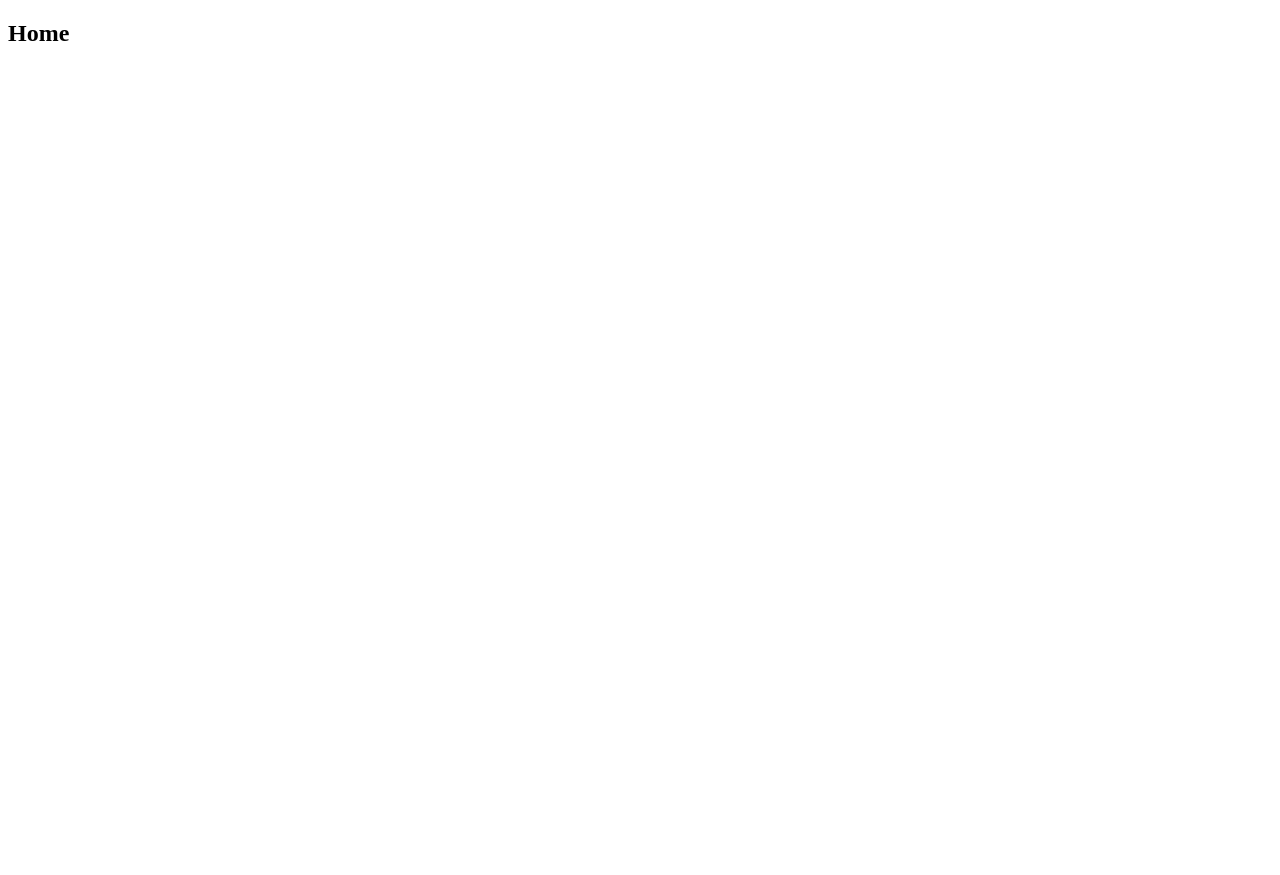
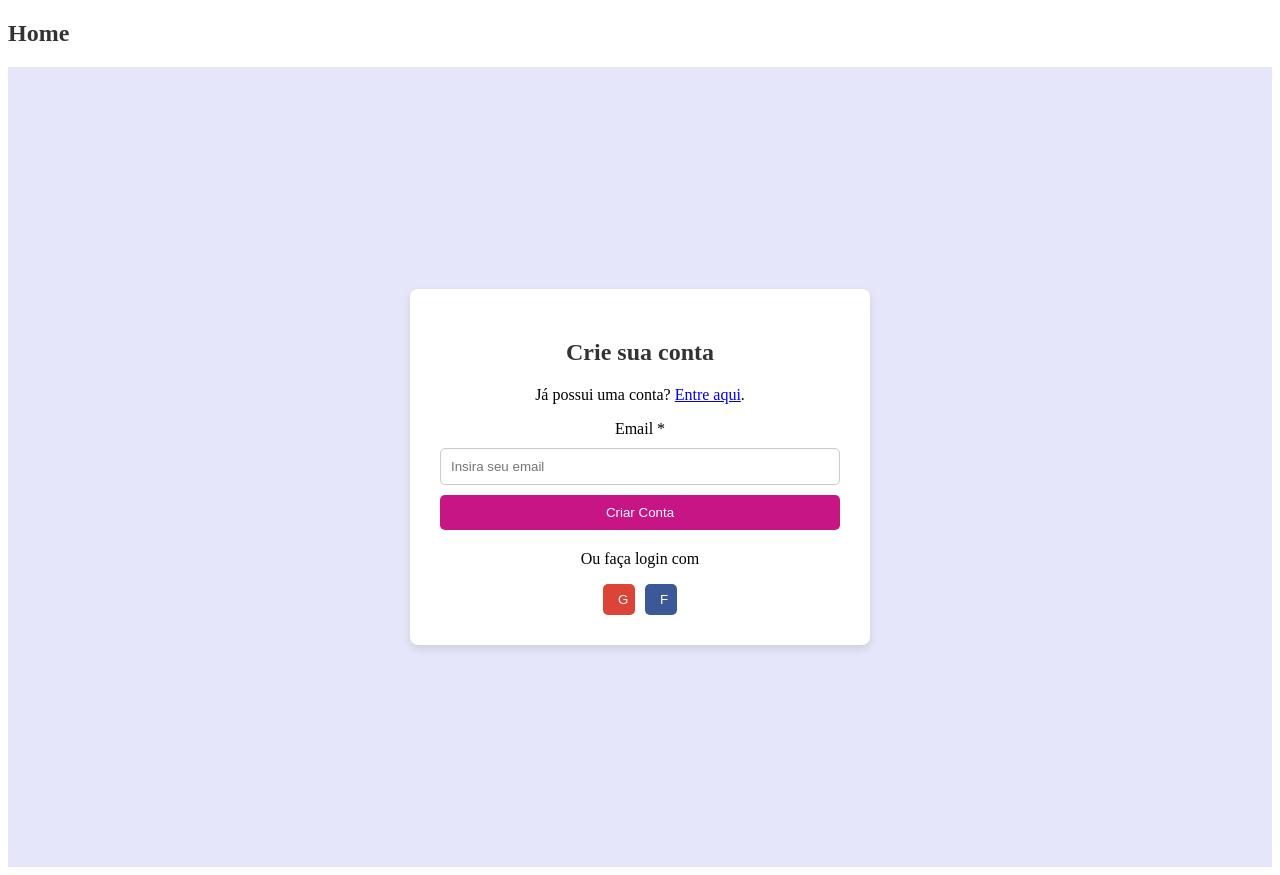
Before and after one commit to ArthurAgDuarte/projeto-final-gt, a React (Vite) app: page / in a window 1280 px wide. Before the commit the page ends 800 px from the top, so only its background shows below. Built offline with nearby package versions, Linux system fonts and the light colour scheme.

Commit message:
criação de Login

```diff
--- a/src/App.jsx
+++ b/src/App.jsx
@@ -1,12 +1,14 @@
 // Importa o BrowserRouter e chama de Router (alias == apelido)
 import { BrowserRouter as Router } from "react-router-dom";
 import AppRoutes from "./Routes/AppRoutes";
+import LoginPage from "./Login/Login";
 
 
 export default function App() {
   return (
     <Router>
         <AppRoutes/>
+        <LoginPage/>
     </Router>
   );
 }
--- /dev/null
+++ b/src/Login/Login.jsx
@@ -0,0 +1,34 @@
+import React from 'react';
+import './LoginPage.css'; // Adicione um arquivo CSS separado para estilização
+
+export default function LoginPage() {
+  return (
+    <div className="login-container">
+      <div className="login-card">
+        <h2>Crie sua conta</h2>
+        <p>
+          Já possui uma conta? <a href="/login">Entre aqui</a>.
+        </p>
+        <form>
+          <label htmlFor="email">Email *</label>
+          <input
+            type="email"
+            id="email"
+            placeholder="Insira seu email"
+            required
+          />
+          <button type="submit" className="create-account-button">
+            Criar Conta
+          </button>
+        </form>
+        <div className="social-login">
+          <p>Ou faça login com</p>
+          <div className="social-buttons">
+            <button className="social-btn google">G</button>
+            <button className="social-btn facebook">F</button>
+          </div>
+        </div>
+      </div>
+    </div>
+  );
+}
--- /dev/null
+++ b/src/Login/LoginPage.css
@@ -0,0 +1,77 @@
+.login-container {
+    display: flex;
+    justify-content: center;
+    align-items: center;
+    min-height: 100vh;
+    background-color: #e6e6fa; /* tom de roxo claro */
+  }
+
+  .login-card {
+    background-color: #fff;
+    padding: 30px;
+    border-radius: 8px;
+    box-shadow: 0 4px 8px rgba(0, 0, 0, 0.1);
+    text-align: center;
+    max-width: 400px;
+    width: 100%;
+  }
+
+  h2 {
+    margin-bottom: 20px;
+    color: #333;
+  }
+
+  form {
+    display: flex;
+    flex-direction: column;
+    gap: 10px;
+  }
+
+  input {
+    padding: 10px;
+    border-radius: 5px;
+    border: 1px solid #ccc;
+  }
+
+  .create-account-button {
+    background-color: #c71585; /* cor magenta */
+    color: #fff;
+    border: none;
+    padding: 10px;
+    border-radius: 5px;
+    cursor: pointer;
+  }
+
+  .create-account-button:hover {
+    background-color: #b21276; /* variação mais escura */
+  }
+
+  .social-login {
+    margin-top: 20px;
+  }
+
+  .social-buttons {
+    display: flex;
+    justify-content: center;
+    gap: 10px;
+  }
+
+  .social-btn {
+    padding: 8px 15px;
+    border-radius: 5px;
+    border: none;
+    cursor: pointer;
+    width: 8%;
+    height: auto;
+    /* display: flex; */
+  }
+
+  .google {
+    background-color: #db4437; /* vermelho Google */
+    color: #fff;
+  }
+
+  .facebook {
+    background-color: #3b5998; /* azul Facebook */
+    color: #fff;
+  }
```
